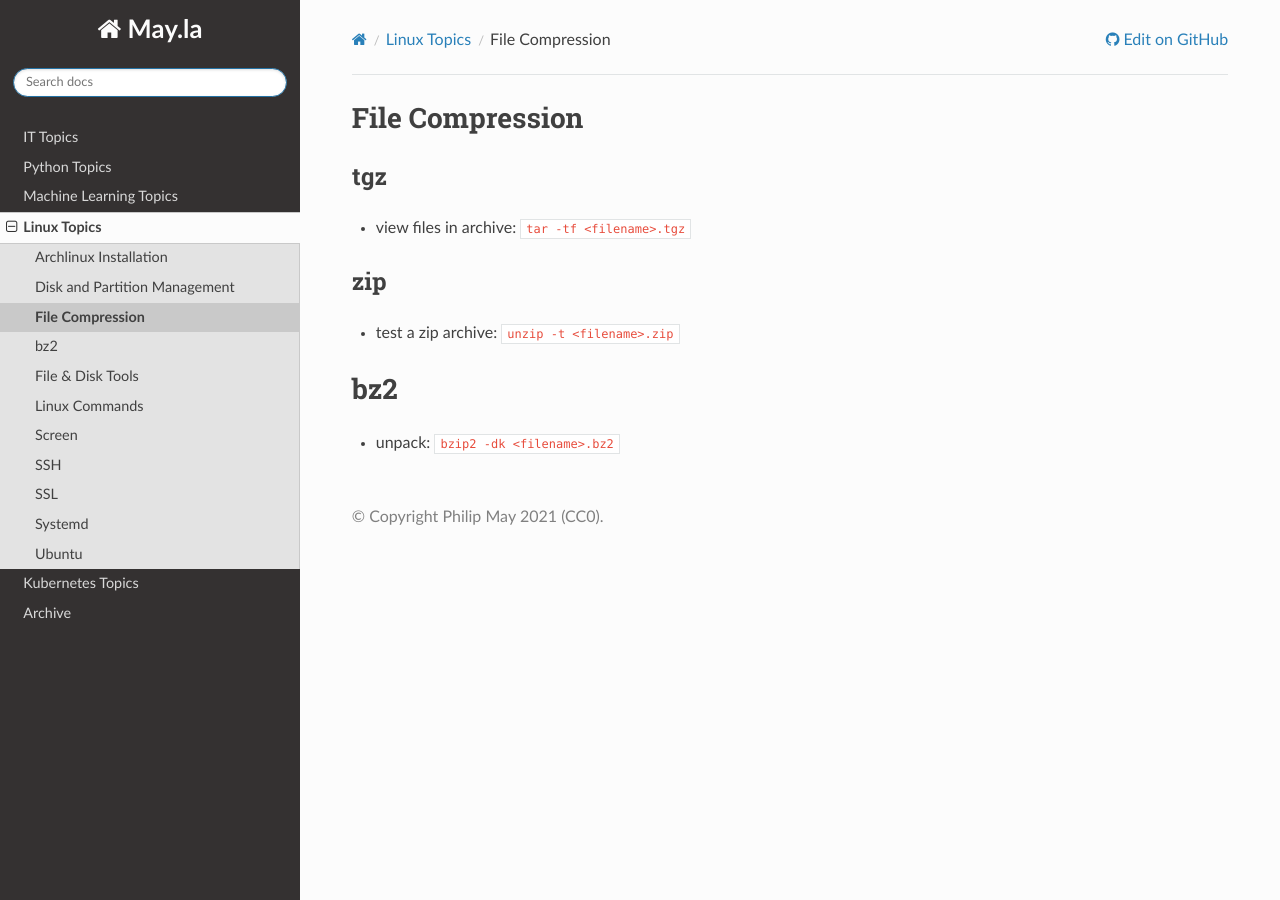
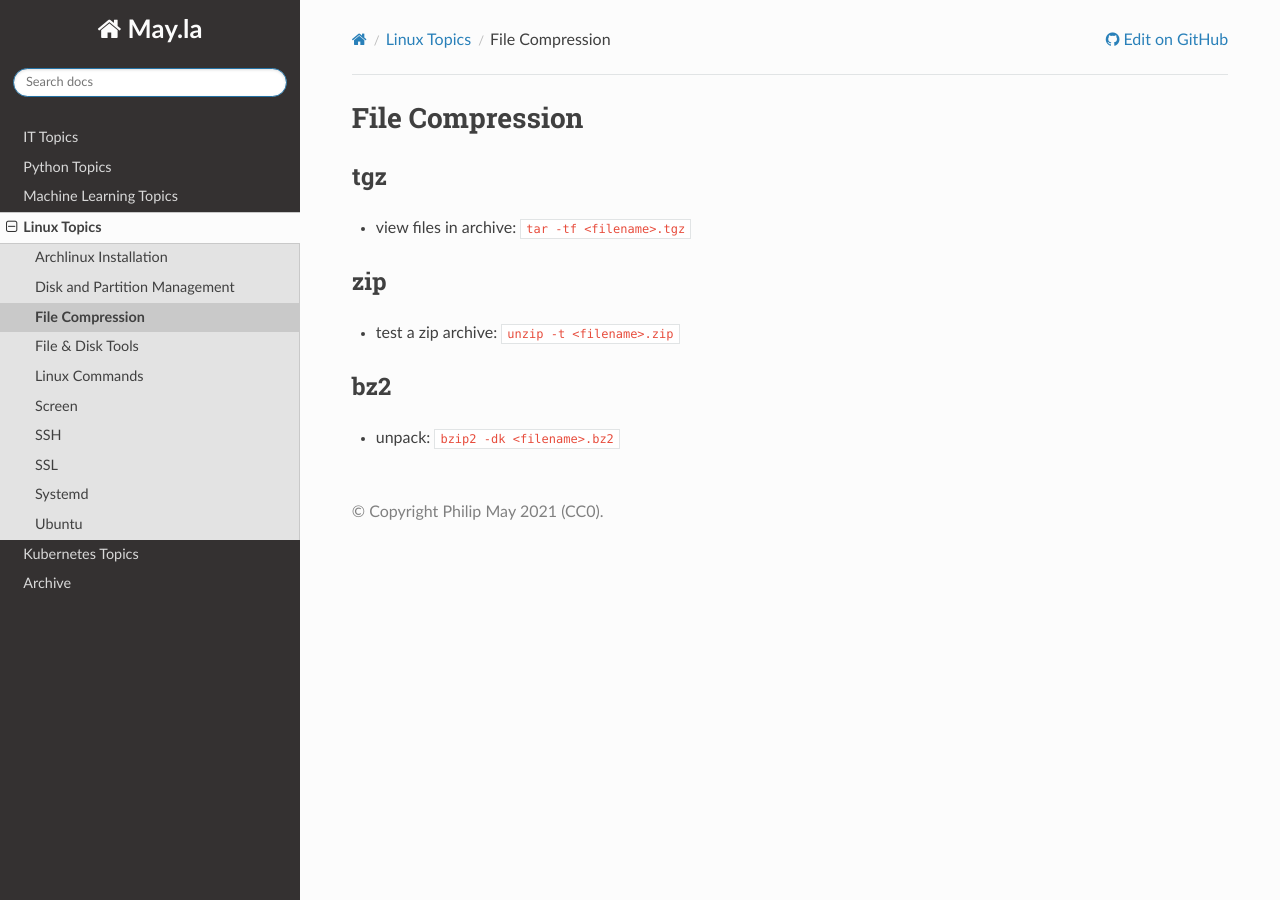
Before and after one commit to PhilipMay/May.la, a Sphinx documentation site: the page built from source/linux/file-compression.md, in a window 1280 px wide. Built offline with Sphinx 7.4.7 and the Read the Docs theme 2.0.0, drawn with Linux system fonts in a browser that asks for light colours.

Commit message:
Update file-compression.md

```diff
--- a/source/linux/file-compression.md
+++ b/source/linux/file-compression.md
@@ -6,5 +6,5 @@
 ## zip
 - test a zip archive: `unzip -t <filename>.zip`
 
-# bz2
+## bz2
 - unpack: `bzip2 -dk <filename>.bz2`
```
